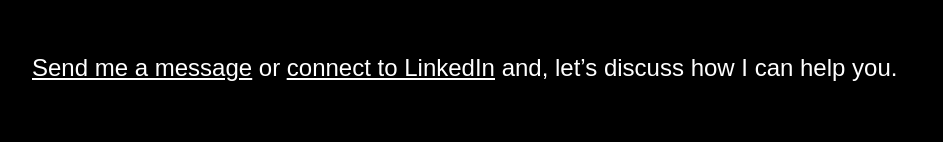
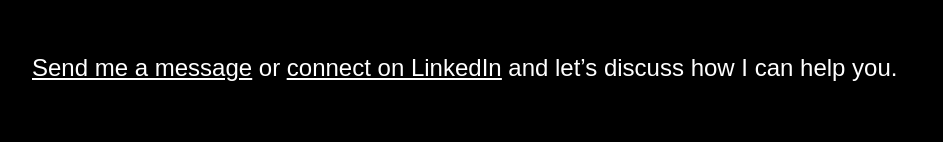
Before and after one commit to gohildev2004/webPortfolio, a React (Vite) app: page / in a window 1280 px wide. Shown: the part 3913-4055 px from the top of the page, without its empty margins (168-1111 px from the left). Built offline with nearby package versions, Linux system fonts and the light colour scheme.

Commit message:
minor changes

```diff
--- a/src/components/connect.jsx
+++ b/src/components/connect.jsx
@@ -22,9 +22,9 @@
         </u>{" "}
         or{" "}
         <u>
-          <a href="https://www.linkedin.com/in/gohildev">connect to LinkedIn</a>
+          <a href="https://www.linkedin.com/in/gohildev">connect on LinkedIn</a>
         </u>{" "}
-        and, let’s discuss how I can help you.
+        and let’s discuss how I can help you.
       </p>
 
       <div className="border-b border-b-[#2a2a2a]"></div>
```
